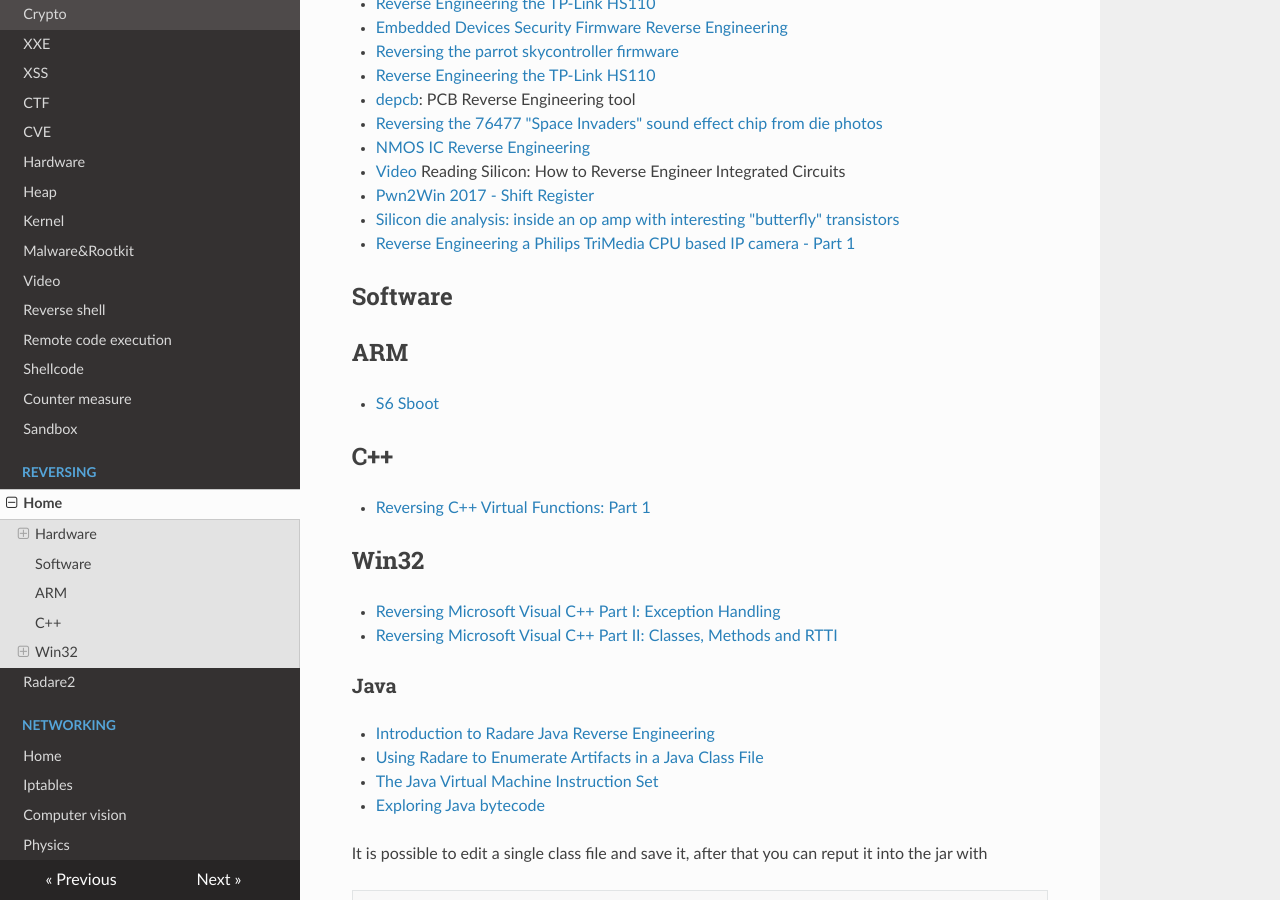
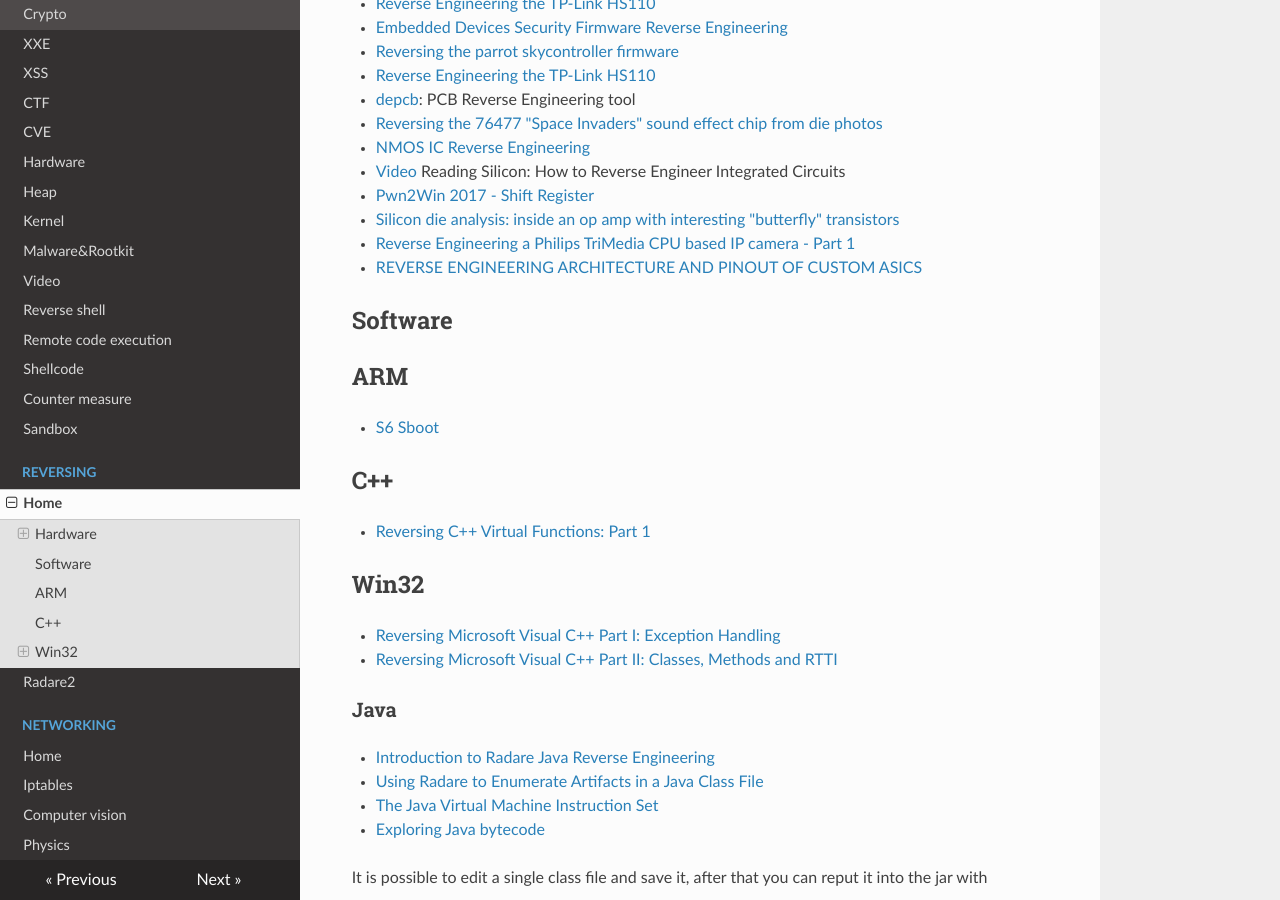
Before and after one commit to gipi/low-level, an MkDocs documentation site: the page built from docs/reversing/reversing.md, in a window 1280 px wide and 900 px high, scrolled down 898 px. Built offline with MkDocs 1.6.1, drawn with Linux system fonts in a browser that asks for light colours; nearby versions of some CDN libraries; old or Windows-style settings are respelled for this version of MkDocs.

Commit message:
Update reversing.md

```diff
--- a/docs/reversing/reversing.md
+++ b/docs/reversing/reversing.md
@@ -40,6 +40,7 @@
  - [Pwn2Win 2017 - Shift Register](http://blog.dragonsector.pl/2017/10/pwn2win-2017-shift-register.html)
  - [Silicon die analysis: inside an op amp with interesting "butterfly" transistors](http://www.righto.com/2018/06/silicon-die-analysis-op-amp-with.html)
  - [Reverse Engineering a Philips TriMedia CPU based IP camera - Part 1](https://blog.quarkslab.com/reverse-engineering-a-philips-trimedia-cpu-based-ip-camera-part-1.html)
+ - [REVERSE ENGINEERING ARCHITECTURE AND PINOUT OF CUSTOM ASICS](https://sec-consult.com/en/blog/2019/02/reverse-engineering-architecture-pinout-plc/)
 
 ## Software
 
```
